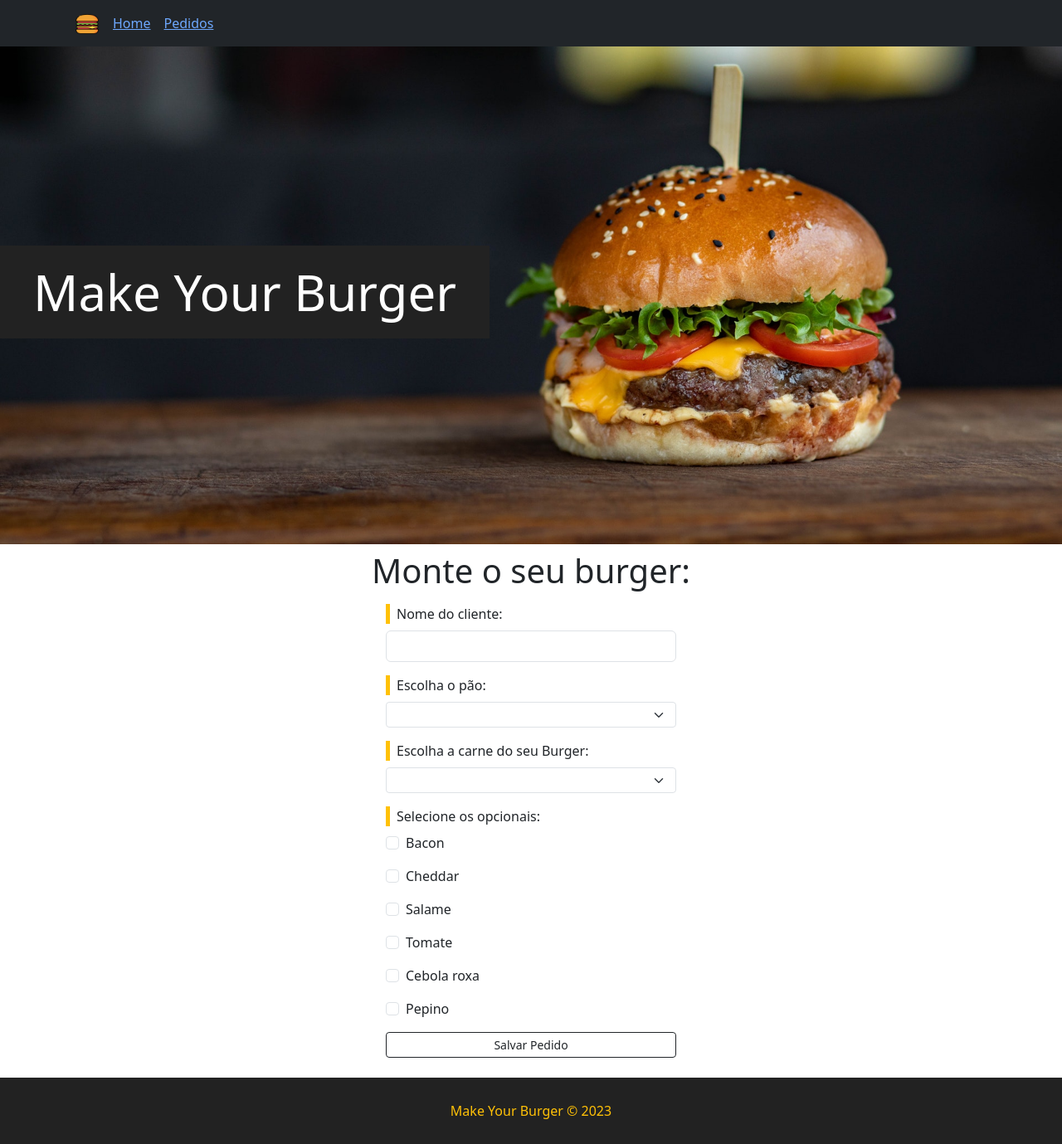
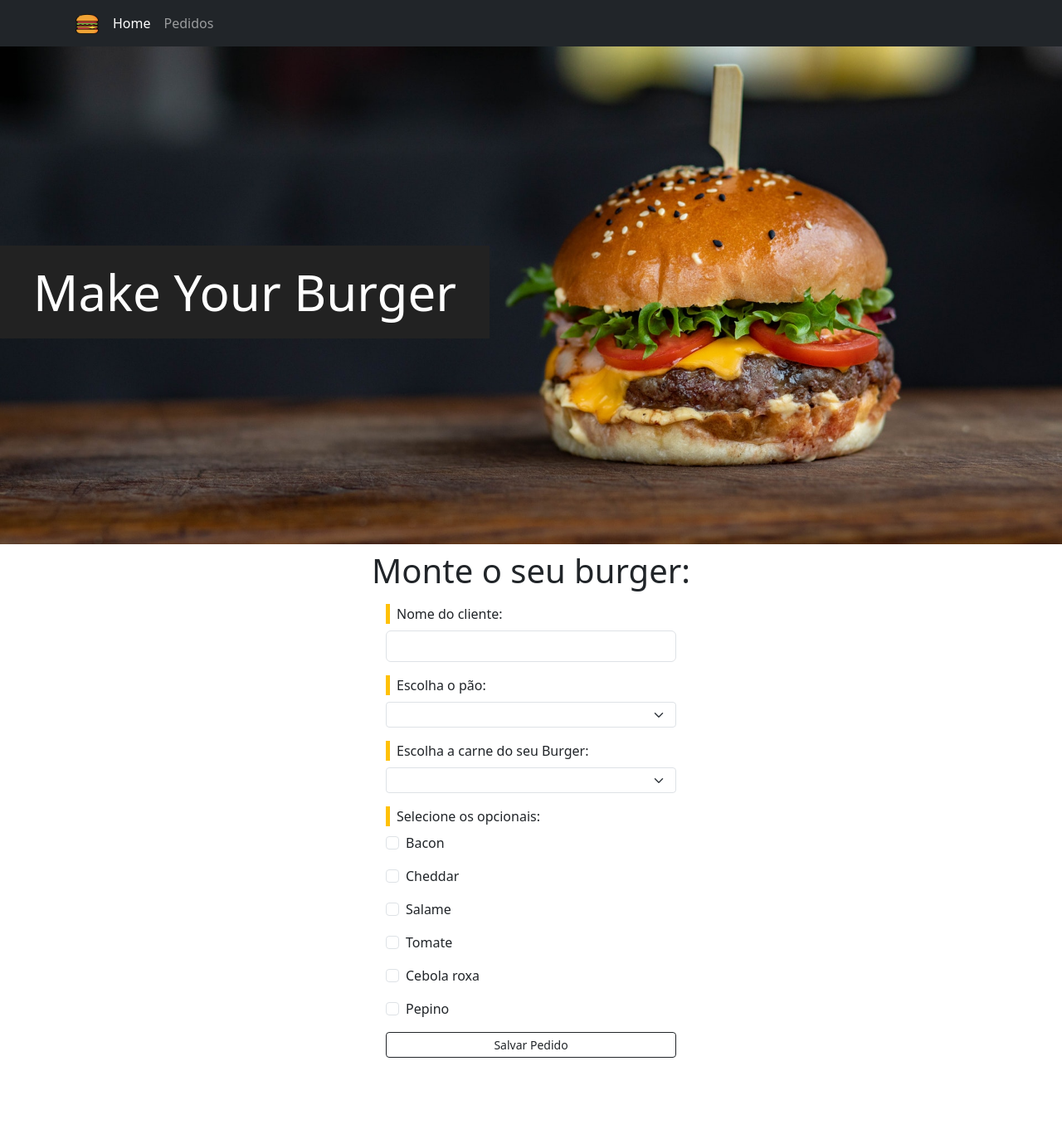
Before and after one commit to m3ln0vais/facaSeuHamburguer, a Vue app: page / in a window 1280 px wide. Shown: the whole page at 83% size. After the commit the page ends 1299 px from the top, so only its background shows below. Built offline with nearby package versions, Linux system fonts and the light colour scheme; data requests are answered from the project's data file.

Commit message:
removendo footer

```diff
--- a/src/App.vue
+++ b/src/App.vue
@@ -2,7 +2,6 @@
   <div>
     <navbar />
     <router-view />
-    <Footer />
   </div>
 </template>
 
--- a/src/components/Footer.vue
+++ b/src/components/Footer.vue
@@ -1,7 +1,7 @@
 <template>
-  <div class="d-flex align-items-center justify-content-center" id="footer">
+  <footer class="d-flex align-items-center justify-content-center footer navbar-fixed-bottom" id="footer">
     <p class="m-0">Make Your Burger &copy; 2023</p>
-  </div>
+  </footer>
 </template>
 
 <script>
@@ -15,6 +15,9 @@ export default {
   height: 80px;
   background-color: #222;
   color: #ffc107;
+  /* height: 40px; */
+  position: absolute;
+  bottom: 0;
   width: 100%;
 }
 </style>
--- a/src/components/Navbar.vue
+++ b/src/components/Navbar.vue
@@ -18,14 +18,14 @@
       <div class="collapse navbar-collapse" id="navbarNav">
         <ul class="navbar-nav">
           <li class="nav-item">
-            <a class="nav-link active" aria-current="page">
-              <router-link to="/">Home</router-link>
-            </a>
+            <router-link to="/">
+              <a class="nav-link active" aria-current="page"> Home </a>
+            </router-link>
           </li>
           <li class="nav-item">
-            <a class="nav-link text-decoration" aria-current="page">
-              <router-link to="/pedidos">Pedidos</router-link>
-            </a>
+            <router-link to="/pedidos">
+              <a class="nav-link text-decoration" aria-current="page"> Pedidos </a>
+            </router-link>
           </li>
         </ul>
       </div>
@@ -38,3 +38,9 @@ export default {
   name: "navbar",
 };
 </script>
+
+<style scoped>
+a{
+  text-decoration: none;
+}
+</style>
```
